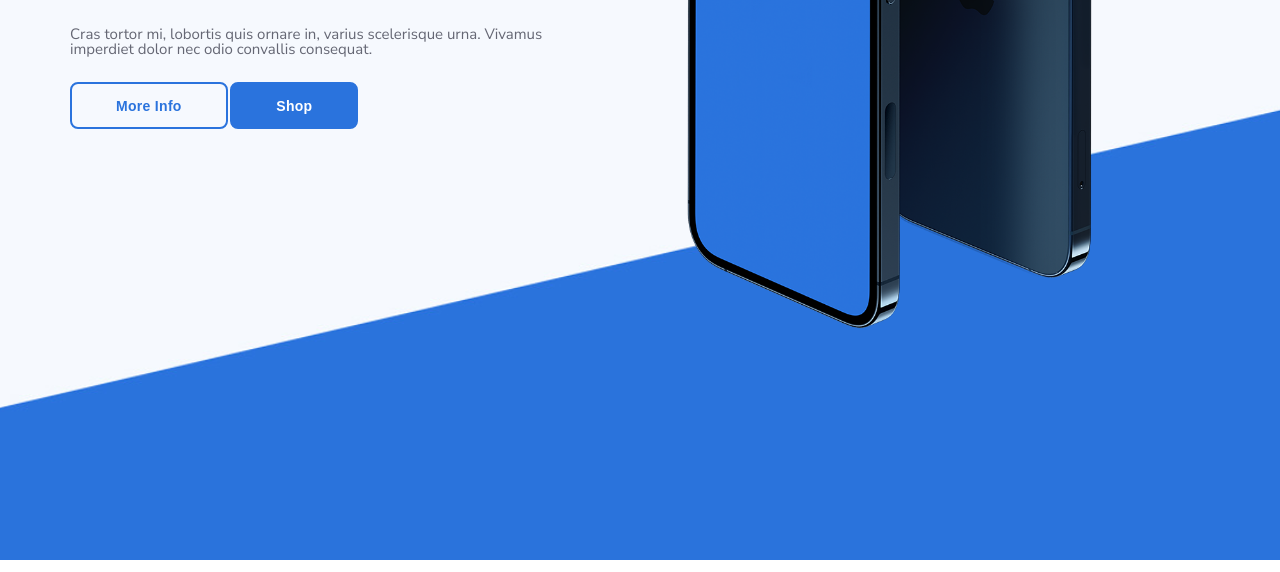
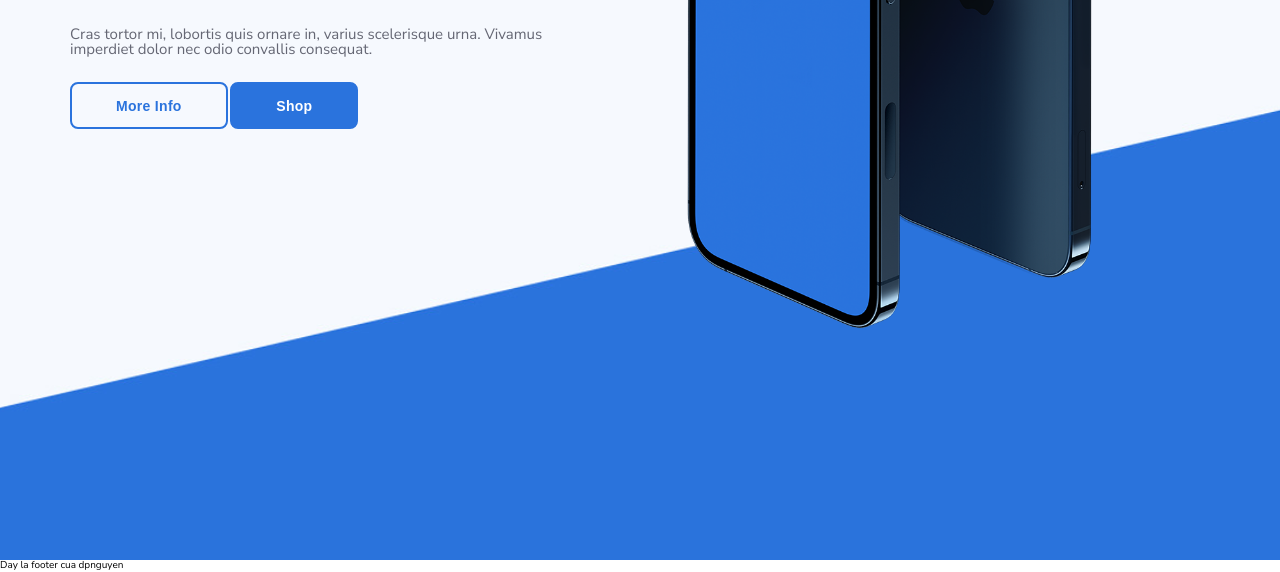
Before and after one commit to dpnguyen53/fe70_cyberphone, a plain HTML site: page index.html in a window 1280 px wide. Shown: the part 533-1105 px from the top of the page. Drawn offline with Linux system fonts and the light colour scheme.

Commit message:
dpnguyen implement footer

```diff
--- a/index.html
+++ b/index.html
@@ -61,7 +61,7 @@
         </section>
         <section class="products"></section>
       </main>
-      <footer></footer>
+      <footer>Day la footer cua dpnguyen</footer>
     </div>
   </body>
 </html>
```
